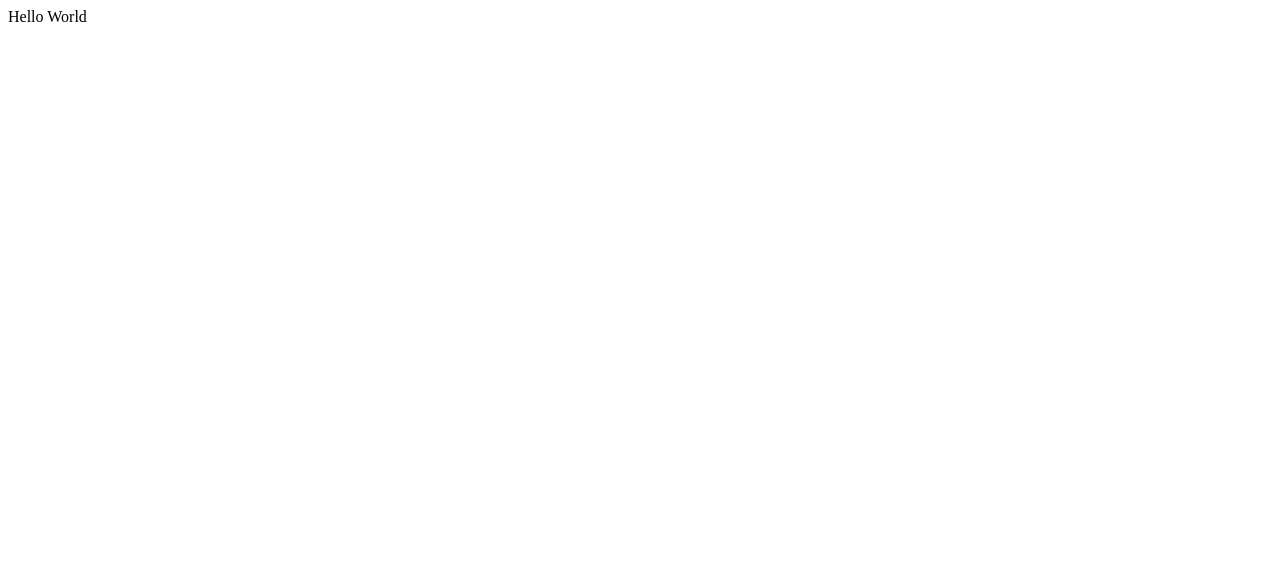
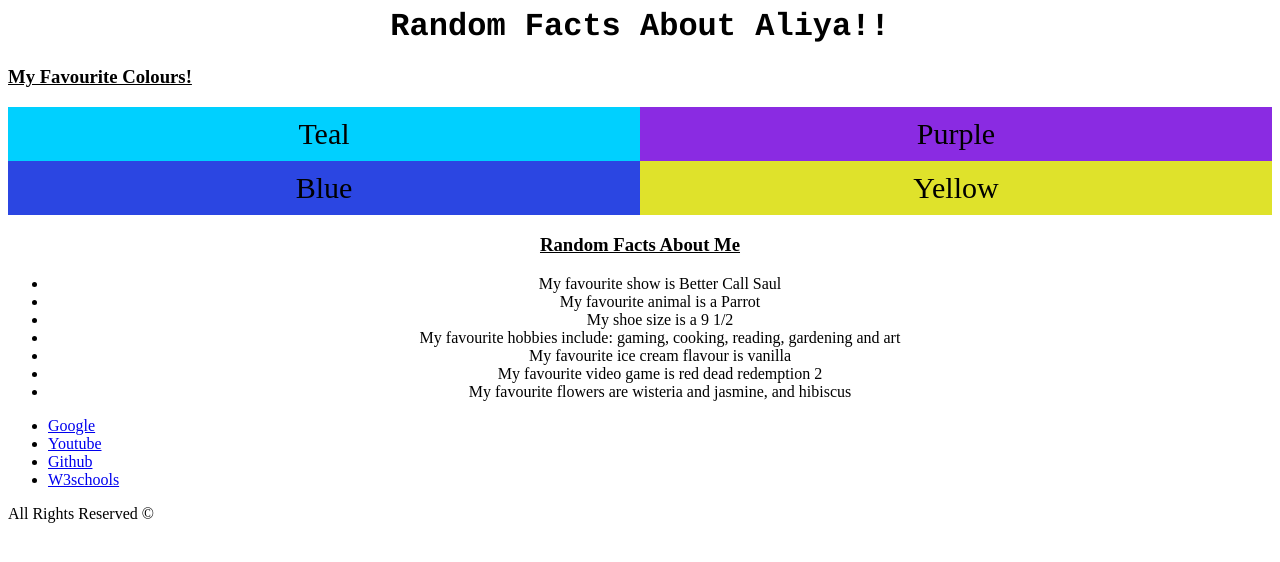
Before and after one commit to AliyaaAli/Lab2, a plain HTML site: page index.html in a window 1280 px wide. Drawn offline with Linux system fonts and the light colour scheme.

Commit message:
ndex.html

```diff
--- a/index.html
+++ b/index.html
@@ -1,9 +1,82 @@
 <html>
     <head>
-        <header>Hello World</header>
+        <style>
+        * {
+            box-sizing: border-box;
+        }
 
-    </head>
+        .flex-container {
+            display: flex;
+            flex-wrap: wrap;
+            font-size: 30px;
+            text-align: center;
+        }
+        .flex-item-left {
+            background-color: rgb(0, 208, 255);
+            padding: 10px;
+            flex:50%;
+        }
+
+        .flex-item-right {
+            background-color: blueviolet;
+            padding: 10px;
+            flex: 50%;
+        }
+
+        .flex-item-center {
+            background-color: rgb(43, 70, 226);
+            padding: 10px;
+            flex: 50%;
+        }
+
+        .flex-item-middle {
+            background-color: rgb(223, 226, 43);
+            padding: 10px;
+            flex: 50%;
+        }
+    }
+    @media (max-width: 800px) {
+        .flex-item-left, .flex-item-right, flex-item-center, flex-item-middle {
+            flex: 100%;
+        }
+    }
+
+    </style>
+    <title>Lab 2</title>
+    <header><h1><Center><font face= "courier">Random Facts About Aliya!!</font></Center></h1></header>
+        </head>
     <body>
-        <nav><a href=</nav>
+        <header><h3><b><ins>My Favourite Colours!</b></h3></header></ins>
+    <div class="flex-container">
+        <div class="flex-item-left">Teal</div>
+        <div class="flex-item-right">Purple</div>
+        <div class="flex-item-center">Blue</div>
+        <div class="flex-item-middle">Yellow</div>
+        </div>
+        <main>
+        <article><center>
+            <h3><ins>Random Facts About Me</ins></h3>
+            <p>
+            <ul>
+                <li>My favourite show is Better Call Saul</li>
+                <li>My favourite animal is a Parrot</li>
+                <li>My shoe size is a 9 1/2</li>
+                <li>My favourite hobbies include: gaming, cooking, reading, gardening and art</li>
+                <li>My favourite ice cream flavour is vanilla</li>
+                <li>My favourite video game is red dead redemption 2</li>
+                <li>My favourite flowers are wisteria and jasmine, and hibiscus</li>
+            </ul>
+            </p>
+            </article></center>
+        </main>
+        <nav>
+            <ul>
+                <li><a href="https://www.google.com" title="Google">Google</a></li>
+                <li><a href="https://www.youtube.com" title="Youtube">Youtube</a></li>
+                <li><a href="https://github.com" title="Github">Github</a></li>
+                <li><a href="https://w3schools.com/css/default.asp" title="W3schools">W3schools</a></li>
+            </ul>
+        </nav>
+        <footer>All Rights Reserved &#169;</footer>
     </body>
 </html>
```
